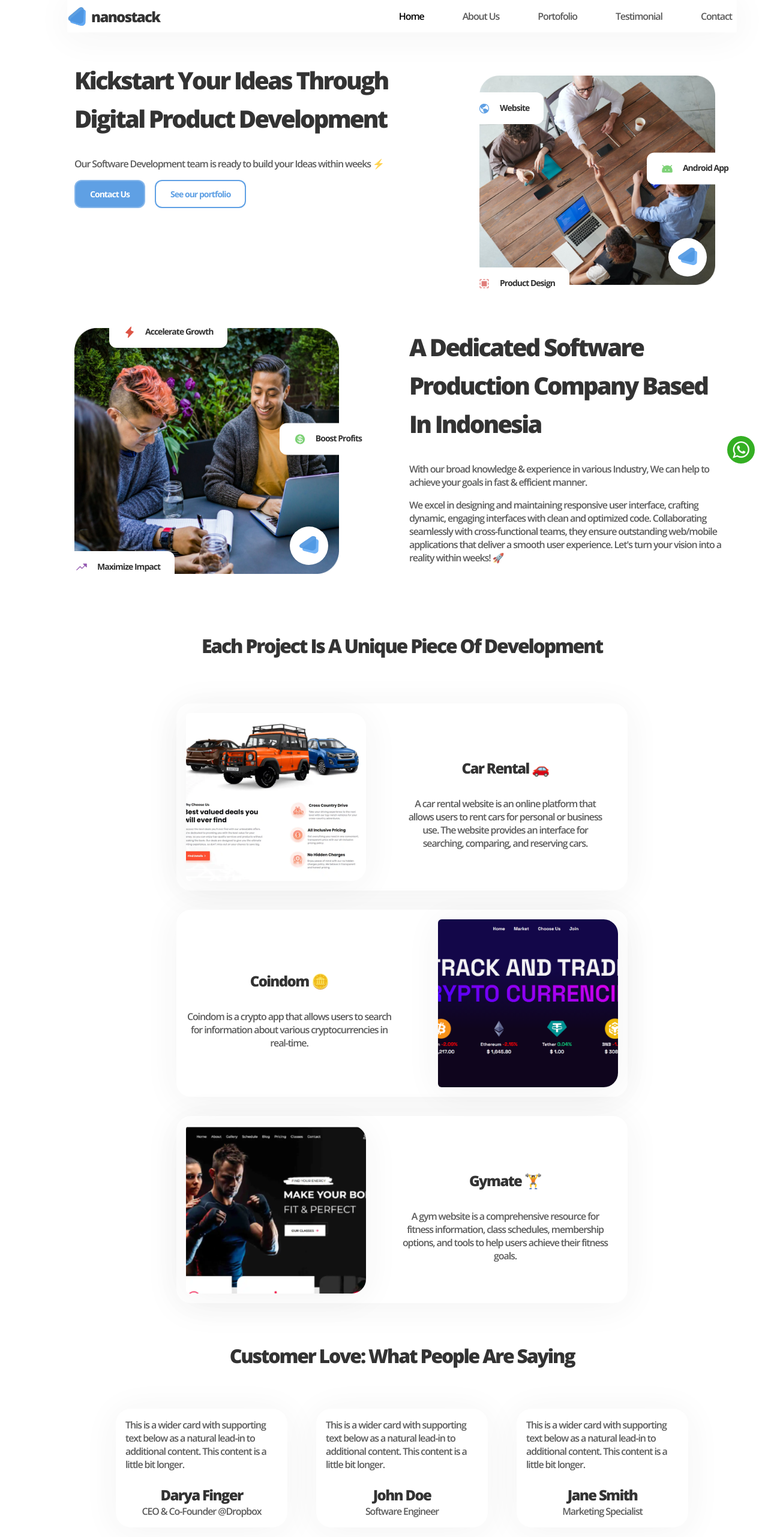
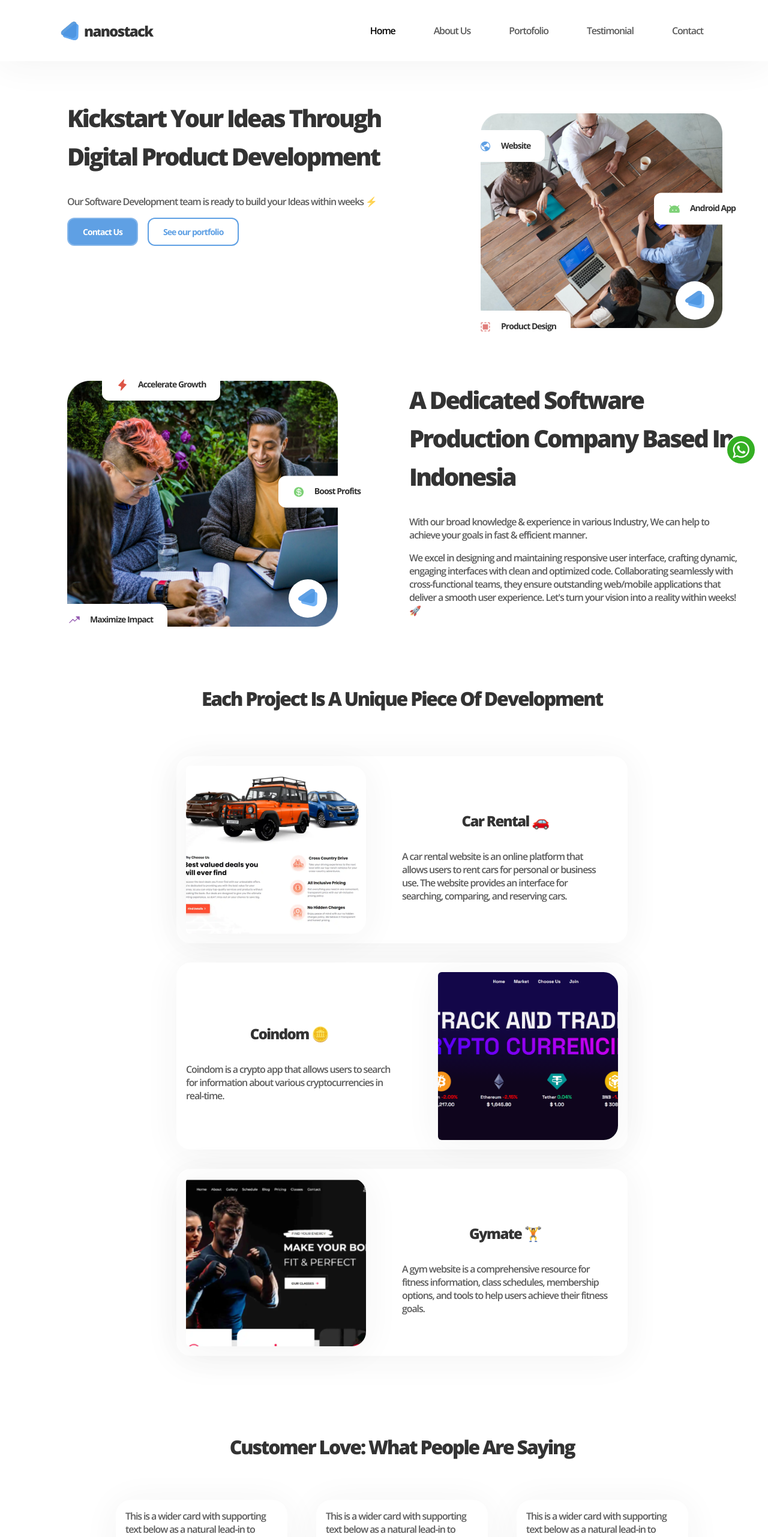
Before and after one commit to nanostackinc/nanostackweb, a React (Vite) app: page / in a window 1280 px wide. Shown: the top 2563 px of the page at 60% size. Built offline with nearby package versions, Linux system fonts and the light colour scheme.

Commit message:
update-margin

```diff
--- a/src/assets/style/style.css
+++ b/src/assets/style/style.css
@@ -9,6 +9,11 @@
 
 * {
     z-index: 2;
+}
+
+.container {
+    margin-left: 100px;
+    margin-right: 100px;
 }
 
 /* Hero Section */
@@ -281,12 +286,17 @@
 /* End of Contact Section */
 
 /* Start navbar style */
-nav {
+.navbar {
     display: flex;
-    box-shadow: 0px 6px 60px 0px rgba(51, 51, 51, 0.06);
+    width: 100%;
     padding: 32px 100px;
     justify-content: space-between;
     align-items: center;
+    /* padding-left: 100px;
+    padding-right: 100px; */
+
+    /* nano Drop Shadow */
+    box-shadow: 0px 6px 60px 0px rgba(51, 51, 51, 0.06);
 }
 
 nav #logo {
@@ -504,7 +514,7 @@ nav #logo {
     width: 344px;
     flex-direction: column;
     align-items: center;
-    text-align: center;
+    text-align: left;
     justify-content: center;
     gap: 32px;
     flex-shrink: 0;
@@ -659,13 +669,18 @@ nav #logo {
 /* End of Footer Section */
 
 /* Responsive Section */
-@media screen and (max-width:992px) {
+@media screen and (max-width:1030px) {
 
     #hero p,
     #about p,
     #contact p,
     #contact h5 {
         font-size: 20px;
+    }
+
+    .container {
+        margin-left: 0px;
+        margin-right: 0px;
     }
 
     .text-card {
@@ -678,6 +693,10 @@ nav #logo {
         gap: 32px;
         flex-shrink: 0;
     }
+
+    .navbar {
+        padding: 32px;
+    }
 }
 
 /* End of Responsive Section */
--- a/src/components/Button/button.css
+++ b/src/components/Button/button.css
@@ -16,7 +16,7 @@
     letter-spacing: -0.98px;
 }
 
-.btn-secondary {
+.btn-primary:hover {
     display: flex;
     padding: 12px 24px;
     align-items: flex-start;
@@ -34,7 +34,7 @@
     /* letter-spacing: -0.98px; */
 }
 
-.btn-block {
+.btn-primary:active {
     display: inline-flex;
     padding: 12px 24px;
     align-items: flex-start;
@@ -68,7 +68,7 @@
     letter-spacing: -0.98px;
 }
 
-.btn-light-second {
+.btn-light:hover {
     display: inline-flex;
     padding: 12px 24px;
     align-items: flex-start;
@@ -85,7 +85,7 @@
     letter-spacing: -0.98px;
 }
 
-.btn-light-primary {
+.btn-light:active {
     display: inline-flex;
     padding: 12px 24px;
     align-items: flex-start;
--- a/src/components/Button/index.jsx
+++ b/src/components/Button/index.jsx
@@ -5,11 +5,7 @@ import './button.css'
 export default function Button(props) {
   const className = [props.className];
   if (props.isPrimary) className.push("btn-primary");
-  if (props.isLight) className.push("btn-secondary");
-  if (props.isLarge) className.push("btn-light");
-  if (props.isSmall) className.push("btn-light-second");
-  if (props.isBlock) className.push("btn-block");
-  if (props.hasShadow) className.push("btn-light-primary");
+  if (props.isLight) className.push("btn-light");
 
   const onClick = () => {
     if (props.onClick) props.onClick();
--- a/src/pages/landingPage.jsx
+++ b/src/pages/landingPage.jsx
@@ -11,8 +11,9 @@ import Footer from '../parts/Footer';
 
 function LandingPage() {
   return (
-    <div className="container" style={{marginRight:100,marginLeft:100}}>
+    <>
       <Navbar />
+    <div className="container">
       <Hero data={landingPageData.hero} />
       <About data={landingPageData.about} />
       <Portofolio data={landingPageData.portfolio} />
@@ -21,7 +22,8 @@ function LandingPage() {
       <Contact data={landingPageData.contact} />
       <Footer data={landingPageData.footer}/>
     </div>
-  );
+    </>
+    );
 }
 
 export default LandingPage;
--- a/src/parts/About.jsx
+++ b/src/parts/About.jsx
@@ -6,8 +6,7 @@ import Trend from '../assets/images/icon/TrendUp.svg'
 
 const About = ({data}) => {
   return (
-    <section id="about">
-      <div className="container position-relative">
+    <section id="about"  style={{marginTop:64}}>
         <div className="row">
           <div className="col-12 col-lg-5 d-flex justify-content-center position-relative justify-content-lg-start">
             <img src={data.image} className="img-fluid" alt={data.image}/>
@@ -47,7 +46,6 @@ const About = ({data}) => {
             </p>
           </div>
         </div>
-      </div>
     </section>
   );
 };
--- a/src/parts/Contact.jsx
+++ b/src/parts/Contact.jsx
@@ -7,8 +7,7 @@ import Clock from '../assets/images/icon/Clock.svg'
 
 const Contact = ({data}) => {
   return (
-    <section id="contact">
-      <div className="container position-relative my-5">
+    <section id="contact"   style={{marginTop:64}}>
         <div className="row">
           <div className="col-12 col-lg-6 my-3 my-lg-0">
             <img src={ContactImage} className="img-fluid" alt="" />
@@ -77,7 +76,6 @@ const Contact = ({data}) => {
             </div>
           </div>
         </div>
-      </div>
     </section>
   );
 };
--- a/src/parts/Footer.jsx
+++ b/src/parts/Footer.jsx
@@ -3,34 +3,55 @@ import Logo from '../assets/images/icon/logo.svg'
 
 const Footer = ({data}) => {
   return (
-    <section id="footer">
-      <div className="container position-relative">
+    <section id="footer" style={{
+      marginTop: 64
+    }}>
+
         <div className="row d-flex justify-content-between">
           <div className="col-12 col-md-3">
             <h5 className='title-footer align-items-center'>
               <span>
-                <img src={Logo} className="pe-2" alt="" />
+                <img src={Logo} className="pe-2" alt=""/>
               </span>
               nanostack
             </h5>
             <p>{data.desc}</p>
           </div>
           <div className="col-12 col-md-3">
-            <p><a href="#" className="fw-bolder">Menu</a></p>
-            <p><a href="#about">About Us</a></p>
-            <p><a href="#portofolio">Portfolio</a></p>
-            <p><a href="#testimonial">Testimonial</a></p>
-            <p><a href="#contact">Contact</a></p>
+            <p>
+              <a href="#" className="fw-bolder">Menu</a>
+            </p>
+            <p>
+              <a href="#about">About Us</a>
+            </p>
+            <p>
+              <a href="#portofolio">Portfolio</a>
+            </p>
+            <p>
+              <a href="#testimonial">Testimonial</a>
+            </p>
+            <p>
+              <a href="#contact">Contact</a>
+            </p>
           </div>
           <div className="col-12 col-md-3">
-            <p><a href="#" className="fw-bolder">Community</a></p>
-            <p><a href={data.instagram}>Instagram</a></p>
-            <p><a href={data.linkedin}>LinkedIn</a></p>
-            <p><a href={data.facebook}>Facebook</a></p>
-            <p><a href={data.youtube}>Youtube</a></p>
+            <p>
+              <a href="#" className="fw-bolder">Community</a>
+            </p>
+            <p>
+              <a href={data.instagram}>Instagram</a>
+            </p>
+            <p>
+              <a href={data.linkedin}>LinkedIn</a>
+            </p>
+            <p>
+              <a href={data.facebook}>Facebook</a>
+            </p>
+            <p>
+              <a href={data.youtube}>Youtube</a>
+            </p>
           </div>
         </div>
-      </div>
     </section>
   );
 };
--- a/src/parts/Hero.jsx
+++ b/src/parts/Hero.jsx
@@ -7,8 +7,7 @@ import Selection from '../assets/images/icon/SelectionAll.svg';
 
 export default function Hero({ data }) {
   return (
-    <section id="hero">
-      <div className="container my-5">
+    <section id="hero" style={{marginTop:63}}>
         <div className="row">
           <div className="col-md-7">
             <h1>{data.title}</h1>
@@ -46,7 +45,6 @@ export default function Hero({ data }) {
             <img src={data.background_image} className="img-hero img-fluid p-4" alt="" />
           </div>
         </div>
-      </div>
     </section>
   );
 }
--- a/src/parts/Navbar.jsx
+++ b/src/parts/Navbar.jsx
@@ -13,7 +13,7 @@ function Navbar() {
   };
 
   return (
-    <nav className="navbar navbar-expand-md bg-body-none align-items-center">
+    <nav className="navbar navbar-expand-lg bg-body-none align-items-center">
       <a className="navbar-brand d-flex" id="logo" href="#">
         <img src={Logo} className="me-2" alt="logo.png" style={{ width: 32, height: 32 }} />
         nanostack
--- a/src/parts/Testimonial.jsx
+++ b/src/parts/Testimonial.jsx
@@ -2,23 +2,26 @@ import React from 'react';
 
 function Testimonial({data}) {
   return (
-    <section id='testimonial'>
+    <section style={{
+      marginTop: 64
+    }} id='testimonial'>
       <h4 className='title-testi'>{data.title}</h4>
       <div className="card-group justify-content-center">
-        {data.material.map((item,index)=>{
-            return(
-                <div className="card-testi ms-4 me-4 mt-4">
+        {data
+          .material
+          .map((item, index) => {
+            return (
+              <div className="card-testi ms-4 me-4 mt-4">
                 <p className="card-text">
-                 {item.content}
+                  {item.content}
                 </p>
                 <h5 className="name-testi mt-2 card-title text-center">{item.name}</h5>
                 <p className=" job-testi card-text text-center">
-                 {item.job}
+                  {item.job}
                 </p>
               </div>
             )
-        })}
-
+          })}
 
       </div>
     </section>
```
